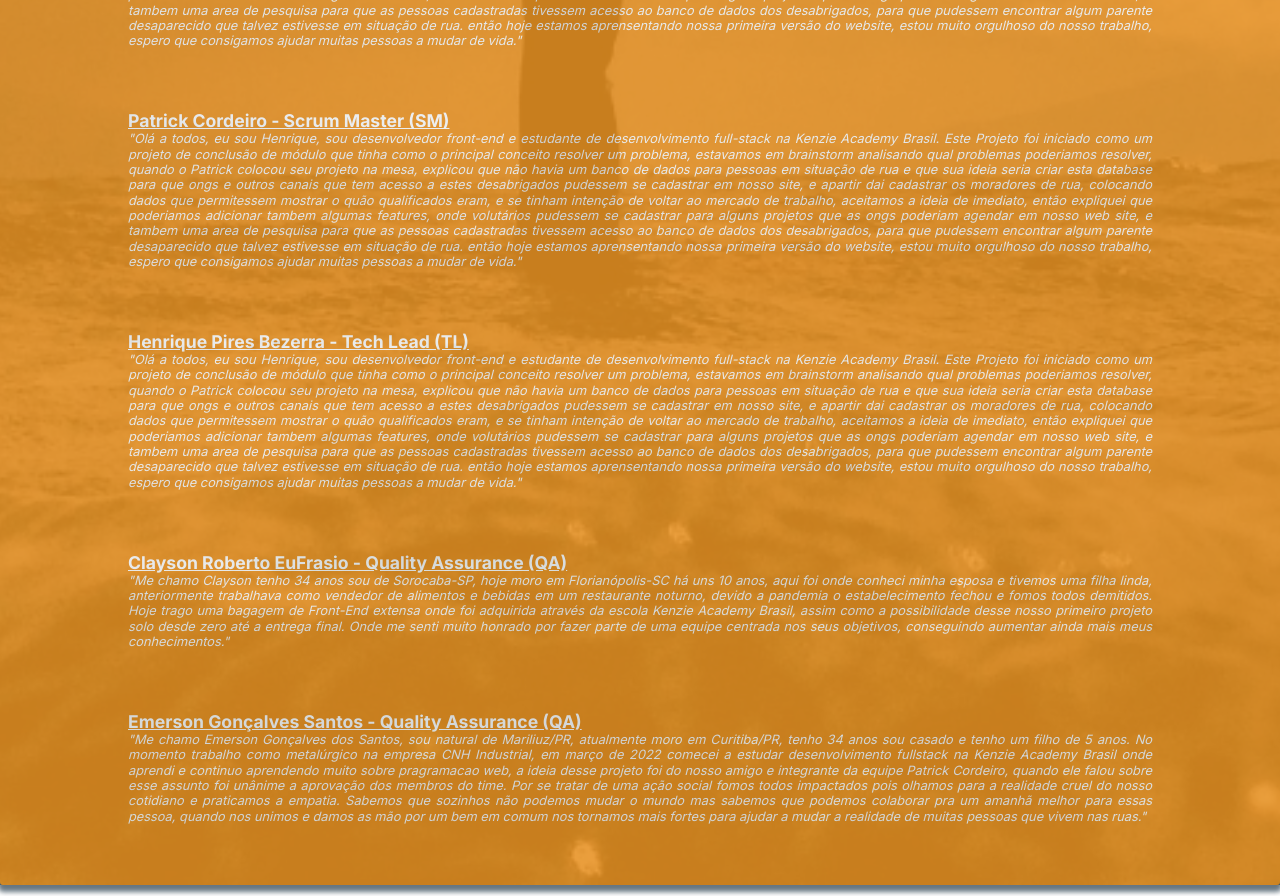
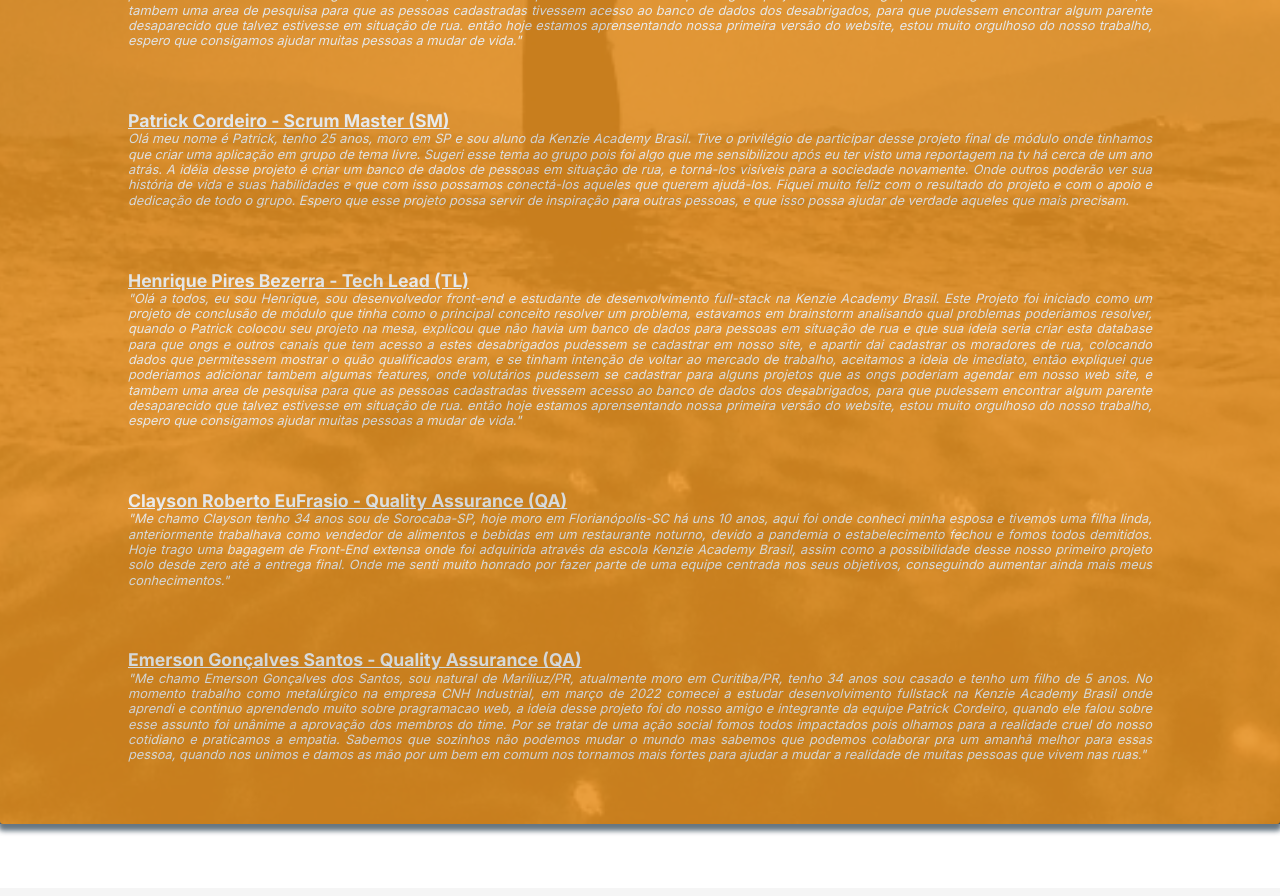
Before and after one commit to Grupo-5-M3/projetom3, a React (Create React App) app: page /sobrenos in a window 1280 px wide. Shown: the part 1420-2316 px from the top of the page. Built offline with nearby package versions, Linux system fonts and the light colour scheme; no server answers.

Commit message:
fix: historia de developers

```diff
--- a/src/components/AboutTeam/AboutTeam.tsx
+++ b/src/components/AboutTeam/AboutTeam.tsx
@@ -36,26 +36,18 @@
         </a>
         <br />
         <p className="cardDev">
-          "Olá a todos, eu sou Henrique, sou desenvolvedor front-end e estudante
-          de desenvolvimento full-stack na Kenzie Academy Brasil. Este Projeto
-          foi iniciado como um projeto de conclusão de módulo que tinha como o
-          principal conceito resolver um problema, estavamos em brainstorm
-          analisando qual problemas poderiamos resolver, quando o Patrick
-          colocou seu projeto na mesa, explicou que não havia um banco de dados
-          para pessoas em situação de rua e que sua ideia seria criar esta
-          database para que ongs e outros canais que tem acesso a estes
-          desabrigados pudessem se cadastrar em nosso site, e apartir dai
-          cadastrar os moradores de rua, colocando dados que permitessem mostrar
-          o quão qualificados eram, e se tinham intenção de voltar ao mercado de
-          trabalho, aceitamos a ideia de imediato, então expliquei que
-          poderiamos adicionar tambem algumas features, onde volutários pudessem
-          se cadastrar para alguns projetos que as ongs poderiam agendar em
-          nosso web site, e tambem uma area de pesquisa para que as pessoas
-          cadastradas tivessem acesso ao banco de dados dos desabrigados, para
-          que pudessem encontrar algum parente desaparecido que talvez estivesse
-          em situação de rua. então hoje estamos aprensentando nossa primeira
-          versão do website, estou muito orgulhoso do nosso trabalho, espero que
-          consigamos ajudar muitas pessoas a mudar de vida."
+          Olá meu nome é Patrick, tenho 25 anos, moro em SP e sou aluno da
+          Kenzie Academy Brasil. Tive o privilégio de participar desse projeto
+          final de módulo onde tinhamos que criar uma aplicação em grupo de tema
+          livre. Sugeri esse tema ao grupo pois foi algo que me sensibilizou
+          após eu ter visto uma reportagem na tv há cerca de um ano atrás. A
+          idéia desse projeto é criar um banco de dados de pessoas em situação
+          de rua, e torná-los visíveis para a sociedade novamente. Onde outros
+          poderão ver sua história de vida e suas habilidades e que com isso
+          possamos conectá-los aqueles que querem ajudá-los. Fiquei muito feliz
+          com o resultado do projeto e com o apoio e dedicação de todo o grupo.
+          Espero que esse projeto possa servir de inspiração para outras
+          pessoas, e que isso possa ajudar de verdade aqueles que mais precisam.
         </p>
       </p>
       <p>
@@ -92,12 +84,17 @@
         </a>
         <br />
         <p className="cardDev">
-          "Me chamo Clayson tenho 34 anos sou de Sorocaba-SP,  hoje moro em Florianópolis-SC há uns 10 anos, aqui foi onde conheci minha esposa e tivemos uma filha linda, anteriormente trabalhava como vendedor de alimentos e bebidas em um restaurante  noturno, devido a pandemia o estabelecimento fechou e fomos todos demitidos.
-          Hoje trago uma bagagem de Front-End extensa onde foi adquirida através da escola Kenzie Academy Brasil, assim como a possibilidade desse nosso primeiro projeto solo desde zero até a entrega final.
-          Onde me senti muito honrado por fazer parte de uma equipe centrada nos seus objetivos, conseguindo aumentar ainda mais meus conhecimentos."
-
+          "Me chamo Clayson tenho 34 anos sou de Sorocaba-SP, hoje moro em
+          Florianópolis-SC há uns 10 anos, aqui foi onde conheci minha esposa e
+          tivemos uma filha linda, anteriormente trabalhava como vendedor de
+          alimentos e bebidas em um restaurante noturno, devido a pandemia o
+          estabelecimento fechou e fomos todos demitidos. Hoje trago uma bagagem
+          de Front-End extensa onde foi adquirida através da escola Kenzie
+          Academy Brasil, assim como a possibilidade desse nosso primeiro
+          projeto solo desde zero até a entrega final. Onde me senti muito
+          honrado por fazer parte de uma equipe centrada nos seus objetivos,
+          conseguindo aumentar ainda mais meus conhecimentos."
         </p>
-
       </p>
       <p>
         <a href="https://www.linkedin.com/in/emerson-gon%C3%A7alves-dos-santos-404a8093">
@@ -105,7 +102,20 @@
         </a>
         <br />
         <p className="cardDev">
-          "Me chamo Emerson Gonçalves dos Santos, sou natural de Mariliuz/PR, atualmente moro em Curitiba/PR, tenho 34 anos sou casado e tenho um filho de 5 anos. No momento trabalho como metalúrgico na empresa CNH Industrial, em março de 2022 comecei a estudar desenvolvimento fullstack na Kenzie Academy Brasil onde aprendi e continuo aprendendo muito sobre pragramacao web, a ideia desse projeto foi do nosso amigo e integrante da equipe Patrick Cordeiro, quando ele falou sobre esse assunto foi unânime a aprovação dos membros do time. Por se tratar de uma ação social fomos todos impactados pois olhamos para a realidade cruel do nosso cotidiano e praticamos a empatia. Sabemos que sozinhos não podemos mudar o mundo mas sabemos que podemos colaborar pra um amanhã melhor para essas pessoa, quando nos unimos e damos as mão por um bem em comum nos tornamos mais fortes para ajudar a mudar a realidade de muitas pessoas que vivem nas ruas."
+          "Me chamo Emerson Gonçalves dos Santos, sou natural de Mariliuz/PR,
+          atualmente moro em Curitiba/PR, tenho 34 anos sou casado e tenho um
+          filho de 5 anos. No momento trabalho como metalúrgico na empresa CNH
+          Industrial, em março de 2022 comecei a estudar desenvolvimento
+          fullstack na Kenzie Academy Brasil onde aprendi e continuo aprendendo
+          muito sobre pragramacao web, a ideia desse projeto foi do nosso amigo
+          e integrante da equipe Patrick Cordeiro, quando ele falou sobre esse
+          assunto foi unânime a aprovação dos membros do time. Por se tratar de
+          uma ação social fomos todos impactados pois olhamos para a realidade
+          cruel do nosso cotidiano e praticamos a empatia. Sabemos que sozinhos
+          não podemos mudar o mundo mas sabemos que podemos colaborar pra um
+          amanhã melhor para essas pessoa, quando nos unimos e damos as mão por
+          um bem em comum nos tornamos mais fortes para ajudar a mudar a
+          realidade de muitas pessoas que vivem nas ruas."
         </p>
       </p>
     </>
```
